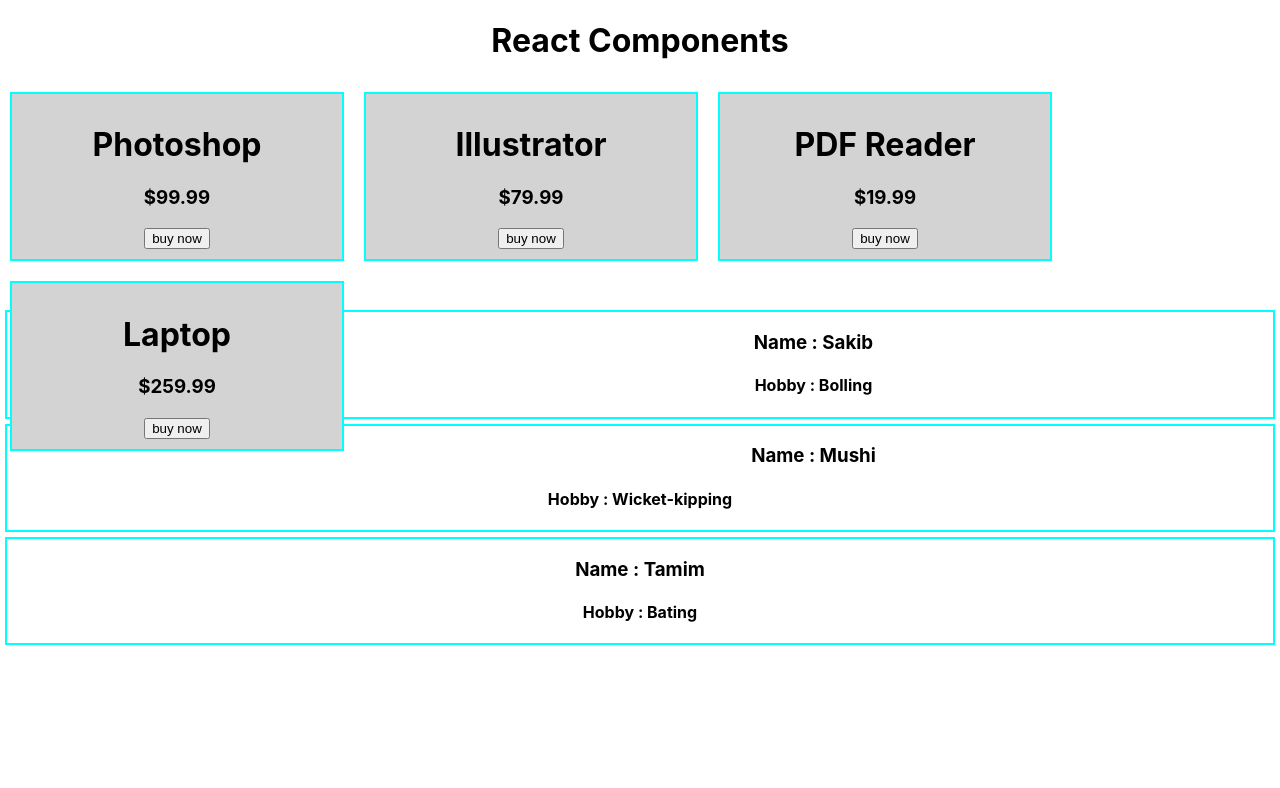
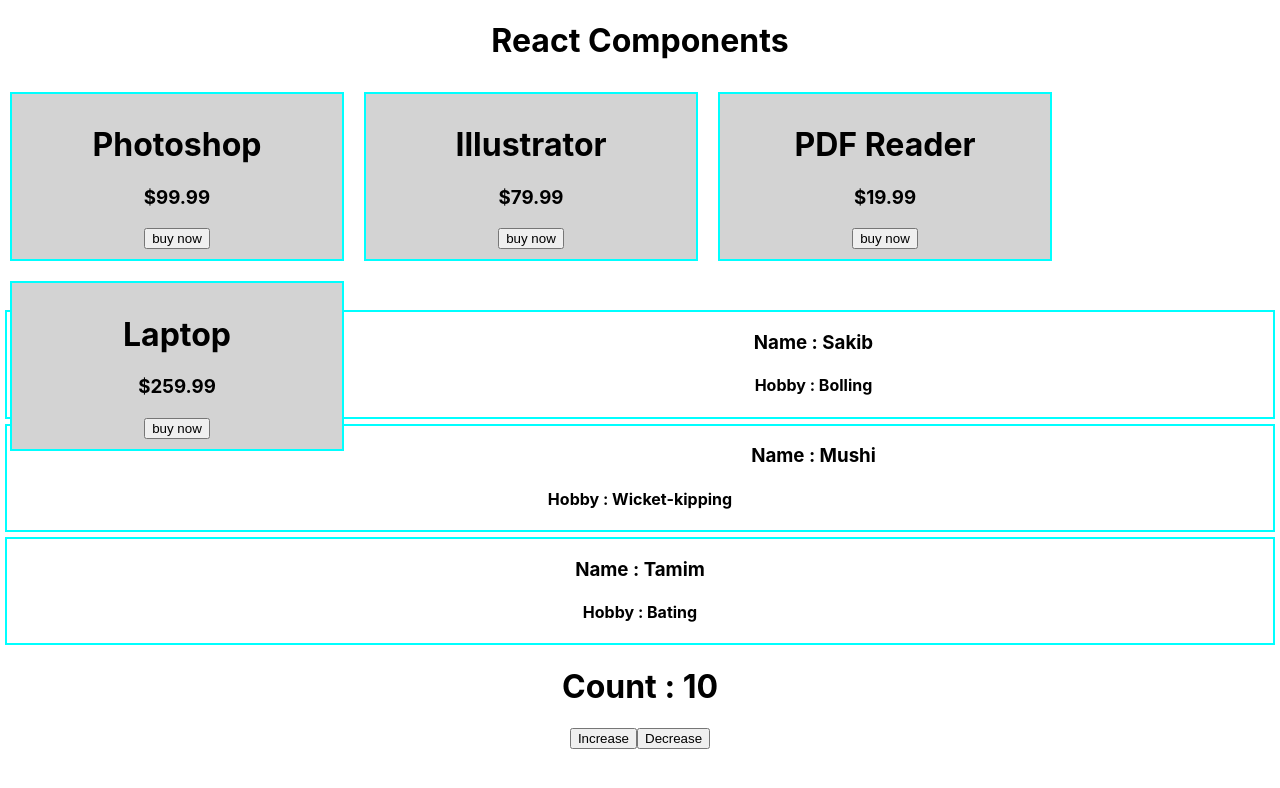
Before and after one commit to Prodip2416/react-exercise, a React (Create React App) app in the folder core-concepts/: page / in a window 1280 px wide. Shown: the top 788 px of the page. Built offline with nearby package versions, Linux system fonts and the light colour scheme.

Commit message:
Component state hook and set state method

```diff
--- a/core-concepts/src/App.js
+++ b/core-concepts/src/App.js
@@ -1,4 +1,4 @@
-import React from 'react';
+import React, { useState } from 'react';
 import logo from './logo.svg';
 import './App.css';
 
@@ -38,12 +38,25 @@
         <Person name="Mushi" hobby="Wicket-kipping" />
         <Person name="Tamim" hobby="Bating" />
       </div>
+      <Count />
+      <br />
     </div>
   );
 }
-
+function Count() {
+  const [count, setstate] = useState(10);
+  // const Increment = () => setstate(count + 1);
+  // const Decrement = () => setstate(count - 1);
+  return (
+    <div>
+      <h1>Count : {count}</h1>
+      <button onClick={() => setstate(count + 1)}>Increase</button>
+      <button onClick={() => setstate(count - 1)}>Decrease</button>
+    </div>
+  )
+}
 function Product(props) {
-  console.log(props);
+  // console.log(props);
   const { name, price } = props.product;
   const productStyle = {
     color: 'black',
@@ -69,7 +82,7 @@
     border: '2px solid cyan',
     margin: '5px'
   }
-  console.log(props);
+  // console.log(props);
   return (
     <div style={myStyle}>
       <h3>Name : {props.name}</h3>
```
